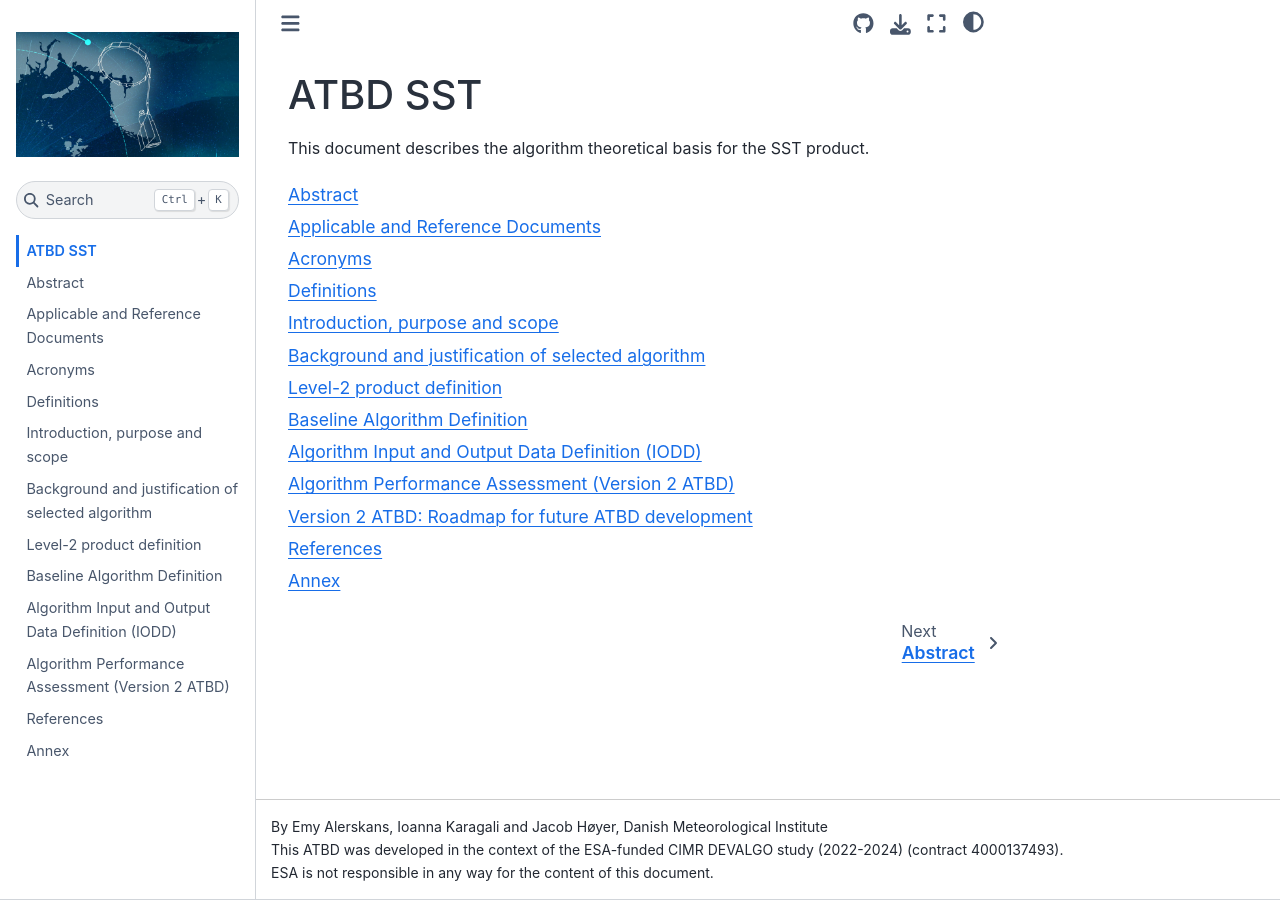
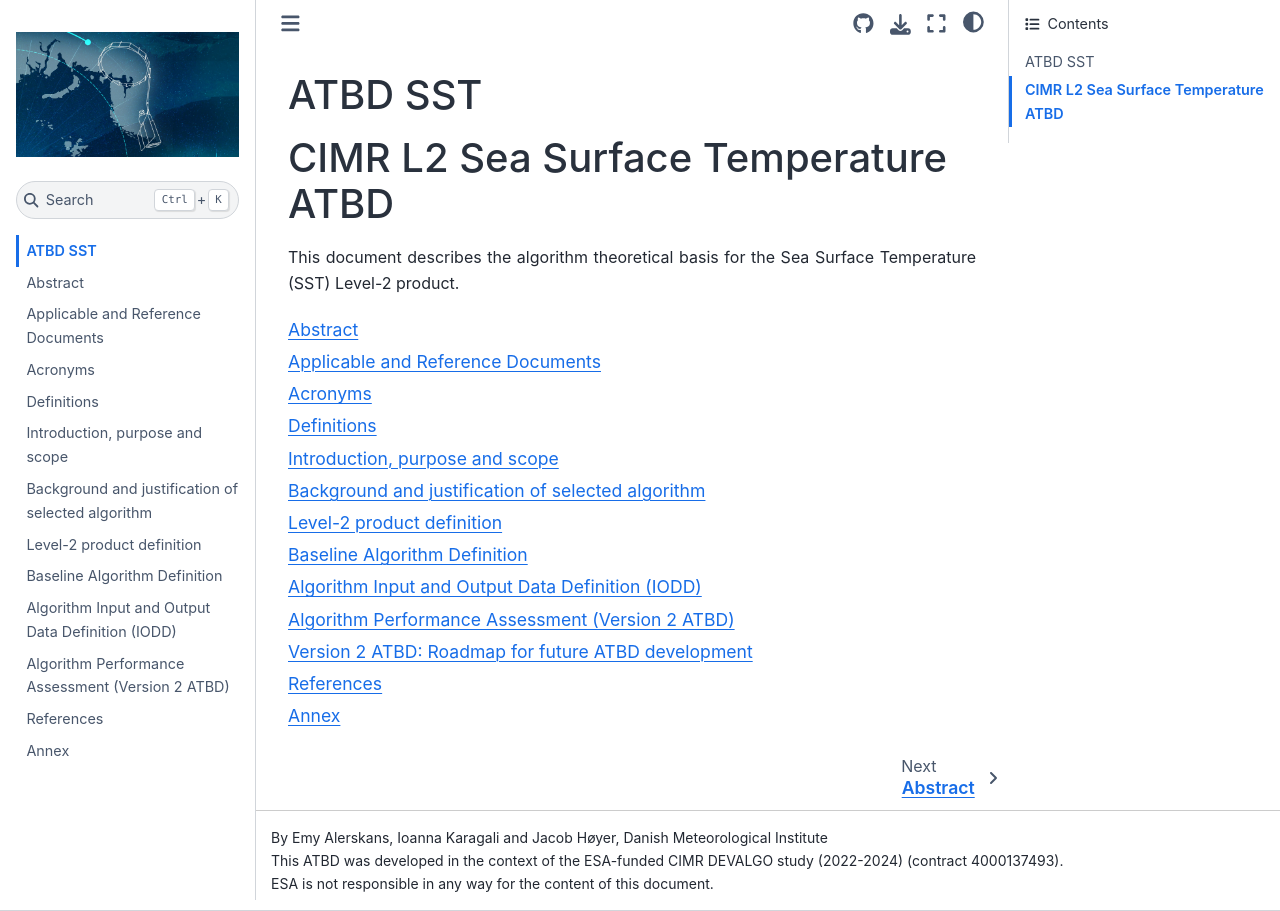
Before and after one commit to CIMR-Algos/SeaSurfaceTemperature_ATBD, a Jupyter Book: the page built from book/intro.md, in a window 1280 px wide. Built offline with Jupyter Book 1.0.4 settings and Sphinx 7.4.7 and the Sphinx Book theme 1.1.4, drawn with Linux system fonts in a browser that asks for light colours; pages that are not in the unit, such as notebooks, are missing from menus.

Commit message:
Update intro page

````diff
--- a/book/intro.md
+++ b/book/intro.md
@@ -1,6 +1,7 @@
 # ATBD SST
+# CIMR L2 Sea Surface Temperature ATBD
 
-This document describes the algorithm theoretical basis for the SST product.
+This document describes the algorithm theoretical basis for the Sea Surface Temperature (SST) Level-2 product.
 
 
 ```{tableofcontents}
````
